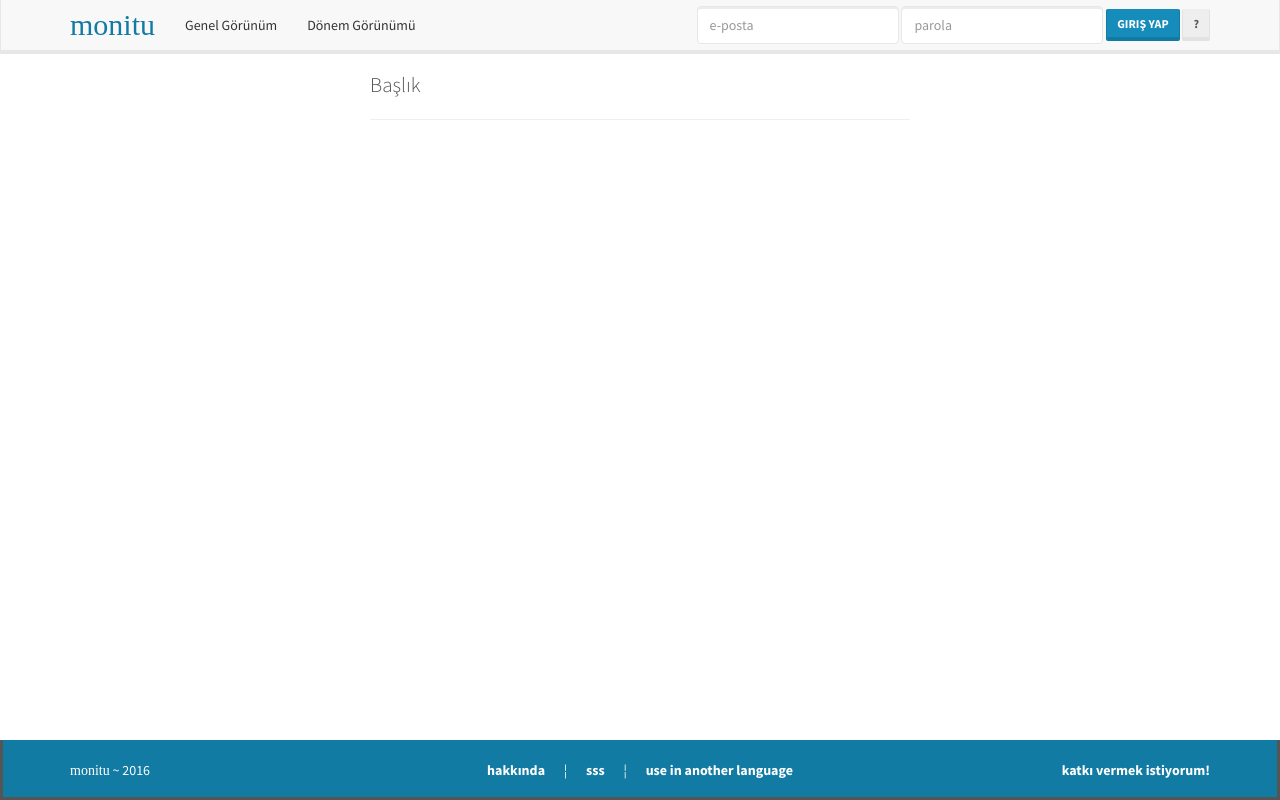
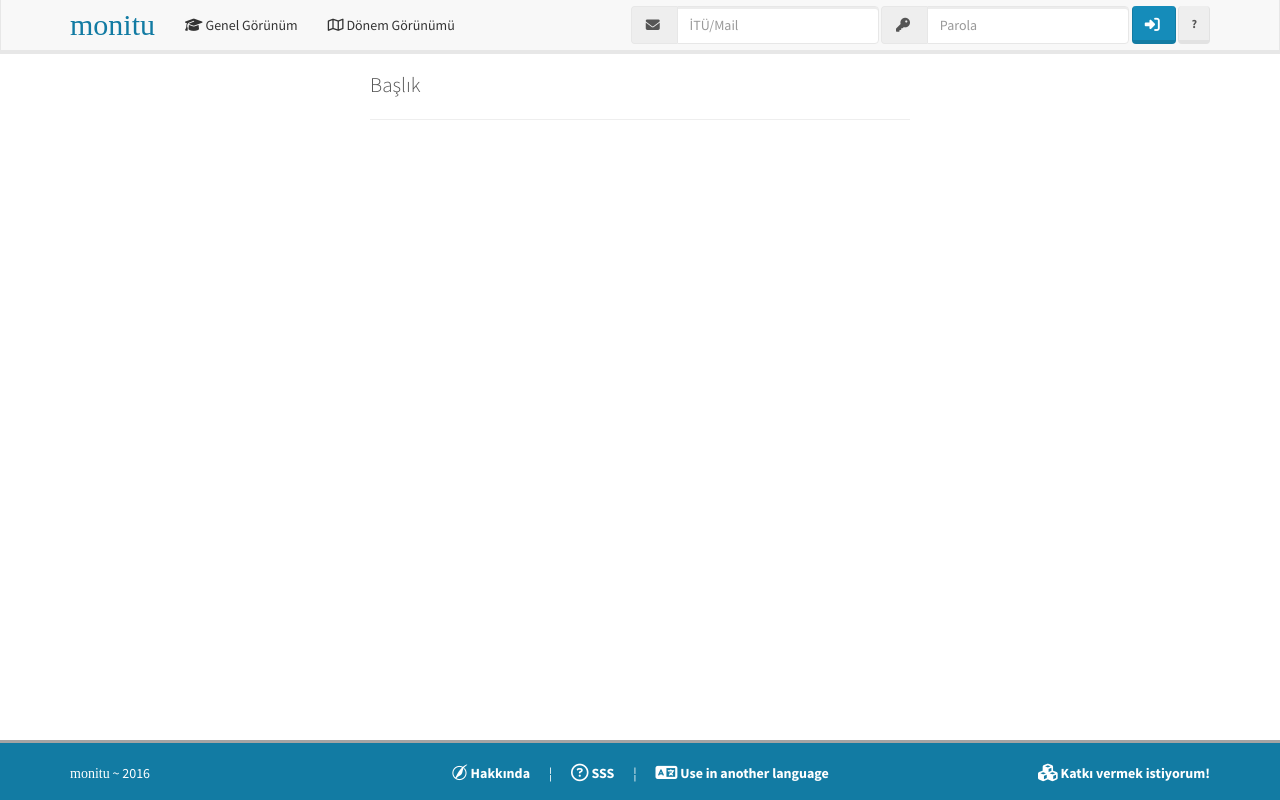
Before and after one commit to bilbeyt/monitu, a Django app: template monitu/templates/base.html in a window 1280 px wide. Run offline with Django 3.2, Linux system fonts and the light colour scheme; the template is opened without the code that fills it, so the values that code supplies are empty; some libraries are stand-ins or nearby versions; some web fonts are replaced.

Commit message:
Design improvements.

```diff
--- a/monitu/static/css/navbar-fixed-top.css
+++ b/monitu/static/css/navbar-fixed-top.css
@@ -14,6 +14,11 @@ body {
   width: 100%;
   height: 60px;
   background-color: #127ba3;
-  border-style: solid;
-  border-top: thick #ff0000;
+  border-top-style: inset;
+  border-top-color: #f8f8f8;
+  border-top-width: 3px;
 }
+
+i {
+  margin-right: 3px;
+}
--- a/monitu/static/js/custom.js
+++ b/monitu/static/js/custom.js
@@ -1 +1,11 @@
 $("[data-toggle=popover]").popover({html:true});
+
+$('body').on('click', function (e) {
+    $('[data-toggle="popover"]').each(function () {
+        //the 'is' for buttons that trigger popups
+        //the 'has' for icons within a button that triggers a popup
+        if (!$(this).is(e.target) && $(this).has(e.target).length === 0 && $('.popover').has(e.target).length === 0) {
+            $(this).popover('hide');
+        }
+    });
+});
--- a/monitu/templates/base.html
+++ b/monitu/templates/base.html
@@ -41,8 +41,8 @@
         </div>
         <div id="navbar" class="navbar-collapse collapse">
           <ul class="nav navbar-nav">
-            <li class="active"><a href="#">Genel Görünüm</a></li>
-            <li class="active"><a href="#about">Dönem Görünümü</a></li>
+            <li class="active"><a href="#"><i class="fa fa-graduation-cap" aria-hidden="true"></i>Genel Görünüm</a></li>
+            <li class="active"><a href="#about"><i class="fa fa-map-o" aria-hidden="true"></i>Dönem Görünümü</a></li>
             <!--<li class="dropdown">-->
               <!--<a href="#" class="dropdown-toggle" data-toggle="dropdown" role="button" aria-haspopup="true" aria-expanded="false">Dropdown <span class="caret"></span></a>-->
               <!--<ul class="dropdown-menu">-->
@@ -58,14 +58,16 @@
           </ul>
           <ul class="nav navbar-nav navbar-right">
                  <form class="navbar-form" role="search">
-                    <div class="form-group">
-                        <input type="text" class="form-control" name="username" placeholder="e-posta">
+                    <div class="input-group">
+                        <span class="input-group-addon"><i class="fa fa-envelope fa-fw"></i></span>
+                        <input type="text" class="form-control" name="username" placeholder="İTÜ/Mail">
                     </div>
-                    <div class="form-group">
-                        <input type="text" class="form-control" name="password" placeholder="parola">
+                    <div class="input-group">
+                        <span class="input-group-addon"><i class="fa fa-key fa-fw"></i></span>
+                        <input type="text" class="form-control" name="password" placeholder="Parola">
                     </div>
-                    <button type="submit" class="btn btn-sm btn-primary">Giriş Yap</button>
-                    <button class="btn btn-sm btn-default">?</button>
+                    <button type="submit" class="btn btn btn-primary"><i class="fa fa-lg fa-sign-in" aria-hidden="true"></i></button>
+                    <button class="btn btn btn-default">?</button>
                 </form>
           </ul>
         </div><!--/.nav-collapse -->
@@ -83,23 +85,33 @@
     <footer class="footer">
         <div class="container">
             <div class="row">
-                <div class="col-md-4 text-left" style="margin-top: 20px;">
+                <div class="col-md-3 text-left" style="margin-top: 20px;">
                     <p style="color: white;"><span style="font-family: 'Laila', serif;">monitu</span> ~ 2016</p>
                 </div>
-                <div class="col-md-4 text-center" style="margin-top: 20px;">
-                    <a href="#" style="color: white; margin-right: 16px;"><b>hakkında</b></a>
+                <div class="col-md-6 text-center" style="margin-top: 20px;">
+                    <a href="#" style="color: white; margin-right: 16px;"><b><i class="fa fa-lg fa-pied-piper" aria-hidden="true"></i>Hakkında</b></a>
                     <span style="color: white; margin-right: 16px;">¦</span>
-                    <a href="#" style="color: white; margin-right: 16px;"><b>sss</b></a>
+                    <a href="#" style="color: white; margin-right: 16px;"><b><i class="fa fa-lg fa-question-circle-o" aria-hidden="true"></i>SSS</b></a>
                     <span style="color: white; margin-right: 16px;">¦</span>
-                    <a href="#" role="button" class="popovers" data-toggle="popover" title="Other Available Languages" data-placement="top" data-content="
+                    <a role="button" class="popovers" data-toggle="popover" title="Other Available Languages" data-placement="top" data-content="
                         <ul>
                             <li>English</li>
                         </ul>
                         <p>Bildiğiniz başka bir dil mi var? <a>hello</a></p>
-                        " data-original-title="" style="color: white;"><b>use in another language</b></a>
+                        " data-original-title="" style="color: white;"><b><i class="fa fa-lg fa-language" aria-hidden="true"></i>Use in another language</b></a>
                 </div>
-                <div class="col-md-4 text-right" style="margin-top: 20px;">
-                    <a role="button" class="popovers" data-toggle="popover" title="Bir geliştirici olarak da yalnızca bir kullanıcı olarak da monitu'ya destek olabilirsiniz." data-placement="top" data-content="1-2-3 <ul><li>asdf</li><li>bsdf</li></ul>" data-original-title="hello 1-2-3" style="color: white;"><b>katkı vermek istiyorum!</b></a>
+                <div class="col-md-3 text-right" style="margin-top: 20px;">
+                    <a role="button"
+                       class="popovers"
+                       data-toggle="popover"
+                       title="Bir geliştirici olarak da yalnızca bir kullanıcı olarak da monitu'ya destek olabilirsiniz."
+                       data-placement="top"
+                       data-html="true"
+                       data-original-title="hello 1-2-3"
+                       style="color: white;"
+                       data-content="<div><p><i class='fa fa-fw fa-github' aria-hidden='true'></i> asdf</p><p><i class='fa fa-fw fa-coffee' aria-hidden='true'></i> bsdf</p></div>">
+                           <b><i class="fa fa-lg fa-cubes" aria-hidden="true"></i>Katkı vermek istiyorum!</b>
+                    </a>
                 </div>
             </div>
         </div>
```
